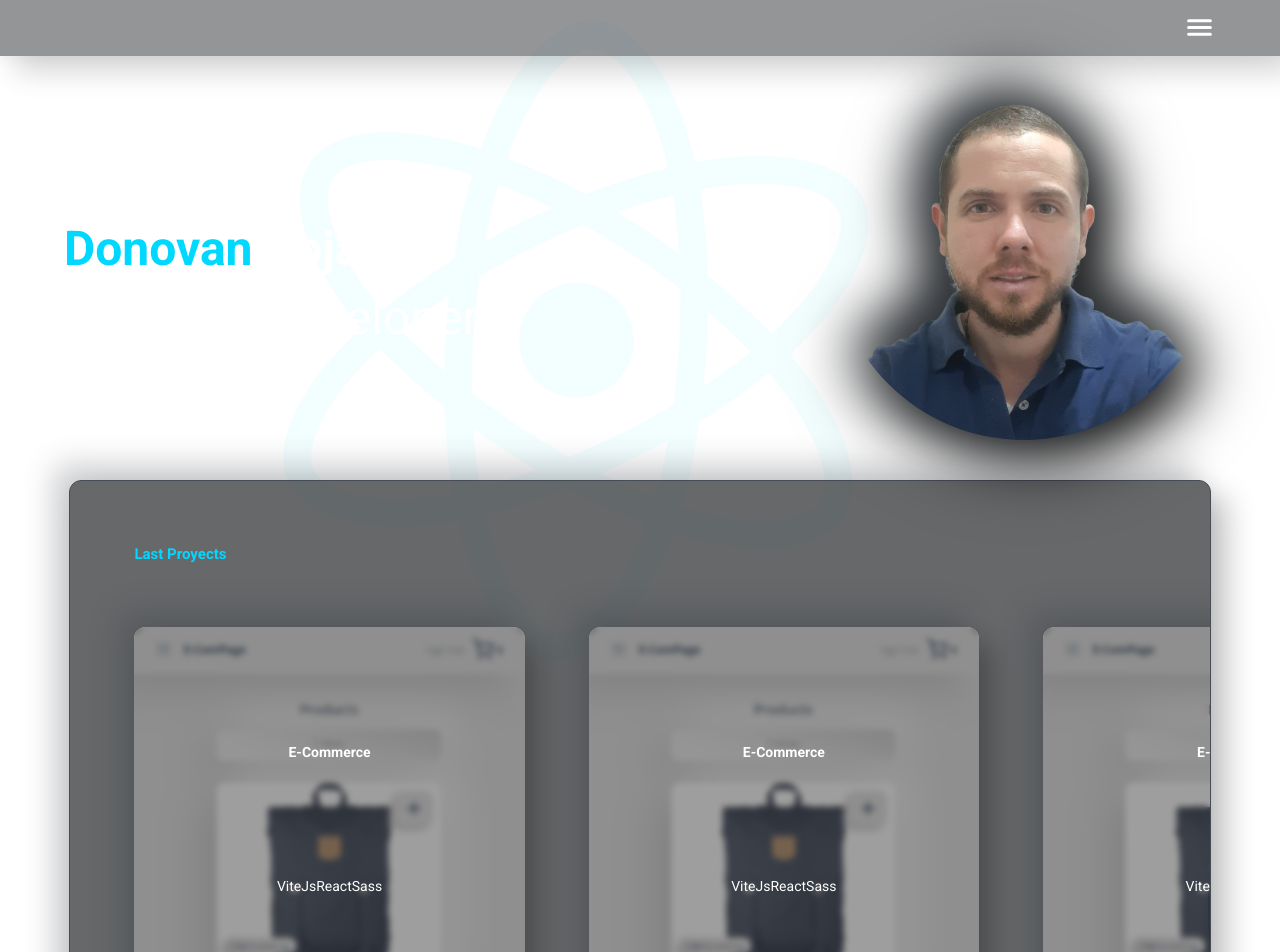
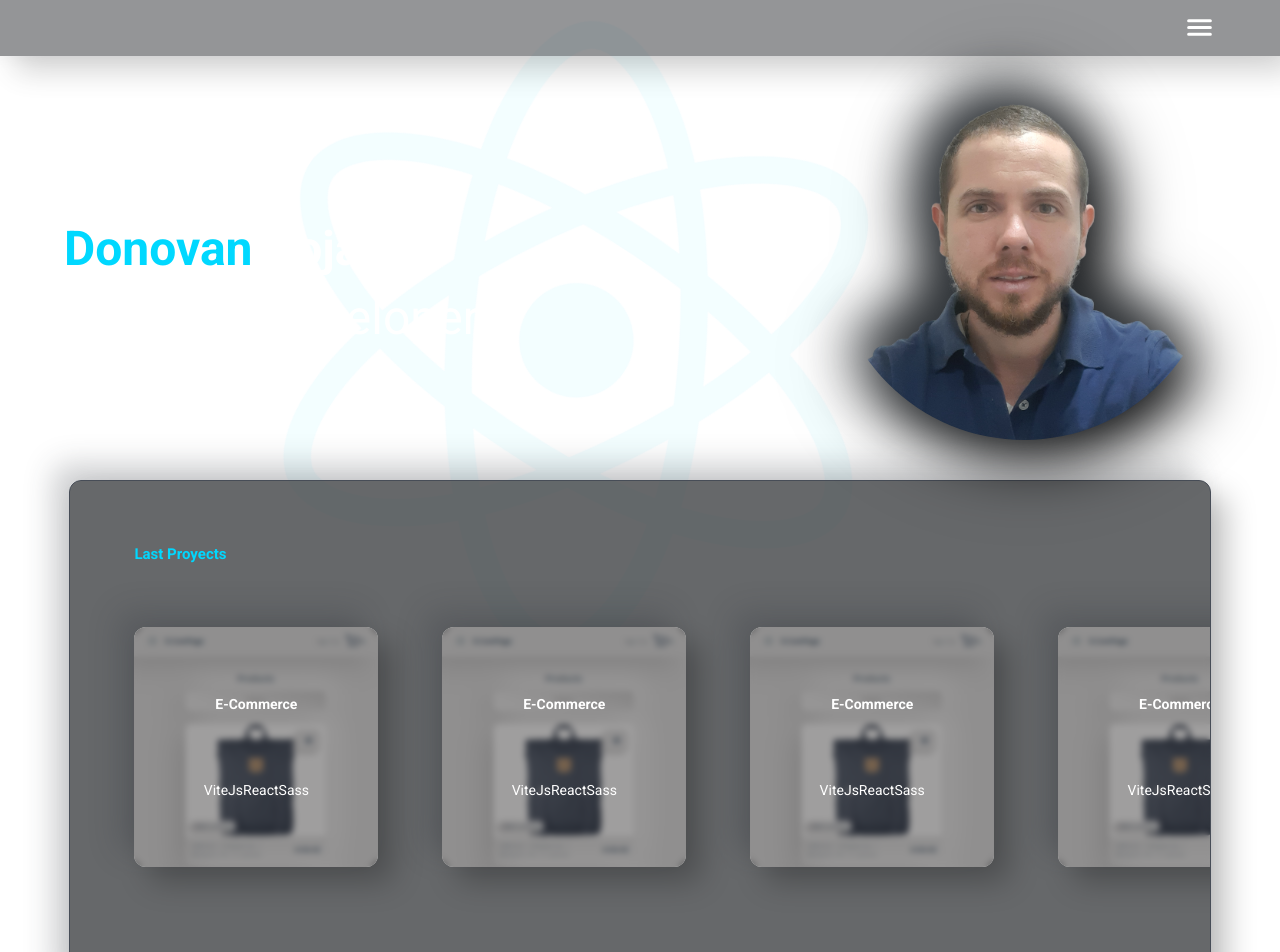
Before and after one commit to IngDonovan/portfolio, a React (Vite) app: page / in a window 1280 px wide. Shown: the top 952 px of the page. Built offline with nearby package versions, Linux system fonts and the light colour scheme.

Commit message:
fix styles about img proyects

```diff
--- a/src/Components/Card/Card.scss
+++ b/src/Components/Card/Card.scss
@@ -2,7 +2,7 @@
 
 .cardContainer{
     width: 25vw;
-    height: 30vw;
+    height: 30vh;
     min-width: max-content;
     min-height: max-content;
     display: flex;
@@ -11,17 +11,16 @@
     font-size: mn.$tx-base;
     border-radius: 12px;
     box-shadow: mn.$shad-Flat;
-
-}
-
-.photoProy{
+    cursor: pointer;
     img{
-        width: 100%;
-        height: 100%;
+        object-fit: fill;
+        width:100%;
+        height:100%;
         border-radius: 12px;
 
     }
 }
+
 
 .hoverProy{
     width: 100%;
--- a/src/Components/Card/index.jsx
+++ b/src/Components/Card/index.jsx
@@ -1,22 +1,16 @@
 import { useContext } from "react";
 import { PortContext } from "../../Context";
-import './Card.scss';
-
+import "./Card.scss";
 
 const Card = ({ data }) => {
-
- return(
+  return (
     <a className="cardContainer" href={data.linkPage}>
-        <figure className="photoProy">
       <img src={data.image} alt={data.title} />
-        </figure>
       <figure className="hoverProy">
         <span>
           <h4>{data.title}</h4>
         </span>
-         <span>
-            {data.dev}
-         </span>
+        <span>{data.dev}</span>
       </figure>
     </a>
   );
--- a/src/Components/Portfolio/Portfolio.scss
+++ b/src/Components/Portfolio/Portfolio.scss
@@ -26,9 +26,11 @@
     }
     aside::-webkit-scrollbar {
         background-color: mn.$border-color;
-        height: 3px;
+        height: 5px;
+
       }
     aside::-webkit-scrollbar-thumb{
         background-color: mn.$primary-color;
+        border-radius: 5px;
       }
     }
--- a/src/Context/index.jsx
+++ b/src/Context/index.jsx
@@ -8,7 +8,7 @@ const PortProvider = ({ children }) => {
     {
       id:1,
       title:'E-Commerce',
-      image:'/Ecommerce.png',
+      image:'./Ecommerce.png',
       dev:['ViteJs','React','Sass'],
       linkPage:'https://ingdonovan.github.io/e-commerce-react-sass/',
       linkCode:'https://github.com/IngDonovan/e-commerce-react-sass',
@@ -16,7 +16,7 @@ const PortProvider = ({ children }) => {
     {
       id:2,
       title:'E-Commerce',
-      image:'/Ecommerce.png',
+      image:'./Ecommerce.png',
       dev:['ViteJs','React','Sass'],
       linkPage:'https://ingdonovan.github.io/e-commerce-react-sass/',
       linkCode:'https://github.com/IngDonovan/e-commerce-react-sass',
@@ -24,7 +24,7 @@ const PortProvider = ({ children }) => {
     {
       id:3,
       title:'E-Commerce',
-      image:'/Ecommerce.png',
+      image:'./Ecommerce.png',
       dev:['ViteJs','React','Sass'],
       linkPage:'https://ingdonovan.github.io/e-commerce-react-sass/',
       linkCode:'https://github.com/IngDonovan/e-commerce-react-sass',
@@ -32,7 +32,7 @@ const PortProvider = ({ children }) => {
     {
       id:4,
       title:'E-Commerce',
-      image:'/Ecommerce.png',
+      image:'./Ecommerce.png',
       dev:['ViteJs','React','Sass'],
       linkPage:'https://ingdonovan.github.io/e-commerce-react-sass/',
       linkCode:'https://github.com/IngDonovan/e-commerce-react-sass',
```
Lines whose indentation alone changed are shown as unchanged.
